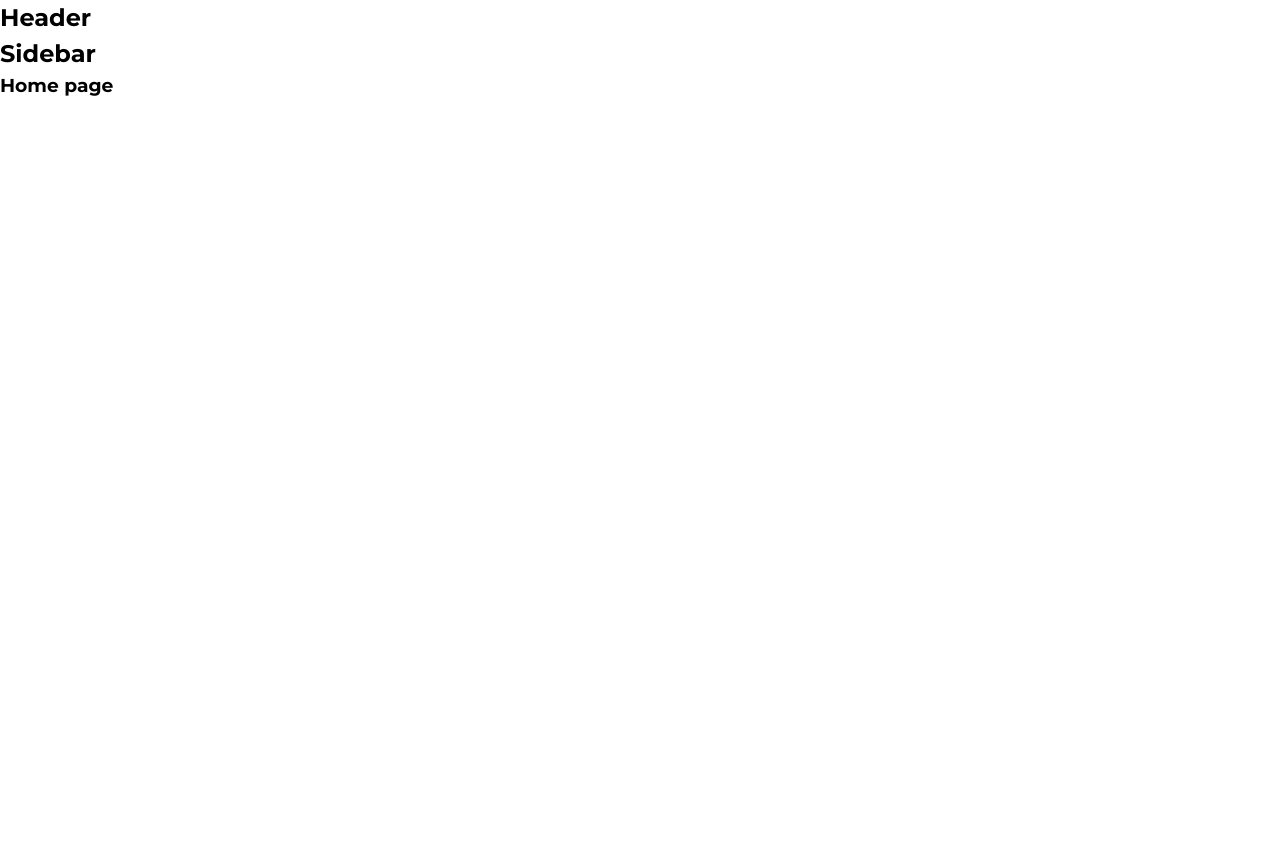
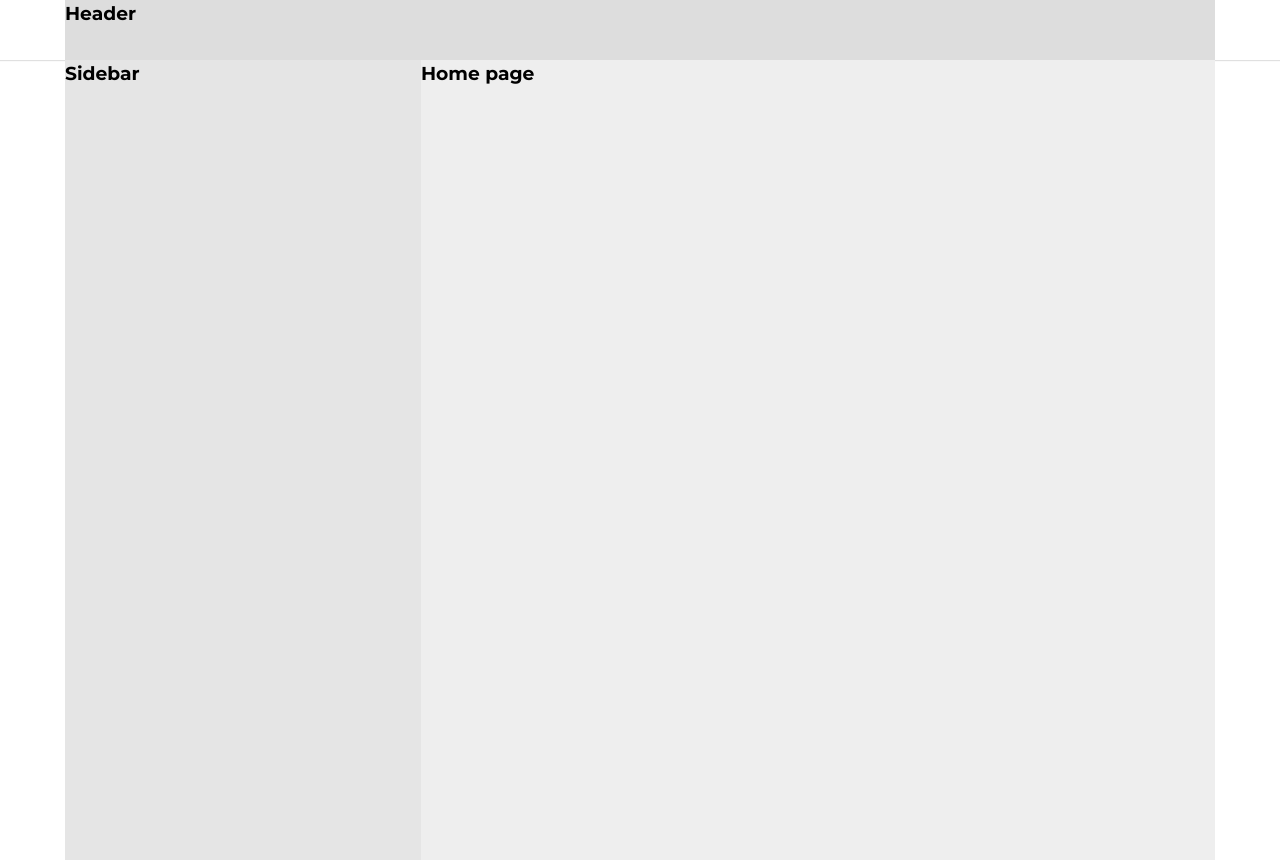
Before and after one commit to tranquocphongvn/toktok-ui, a React (Create React App) app: page / in a window 1280 px wide. Before the commit the page ends 800 px from the top, so only its background shows below. Built offline with nearby package versions, Linux system fonts and the light colour scheme.

Commit message:
DefaultLayout

```diff
--- a/package.json
+++ b/package.json
@@ -6,6 +6,7 @@
     "@testing-library/jest-dom": "^5.16.5",
     "@testing-library/react": "^13.4.0",
     "@testing-library/user-event": "^13.5.0",
+    "classnames": "^2.3.2",
     "normalize.css": "^8.0.1",
     "react": "^18.2.0",
     "react-dom": "^18.2.0",
--- /dev/null
+++ b/src/components/Layouts/DefaultLayout/DefaultLayout.module.scss
@@ -0,0 +1,18 @@
+.wrapper {
+    display: flex;
+    flex-direction: column;
+    align-items: center;
+}
+
+.container {
+    width: var(--default-layout-width, 1150px);
+    display: flex;
+    min-height: 800px;
+
+}
+
+.content {
+    flex: 1;
+    background-color: #eee;
+    min-height: 800px;
+}
--- /dev/null
+++ b/src/components/Layouts/DefaultLayout/Sidebar/Sidebar.module.scss
@@ -0,0 +1,5 @@
+.wrapper {
+    width: var(--default-layout-sidebar-width, 356px);
+    background-color: #e5e5e5;
+    min-height: 800px;
+}
--- a/src/components/Layouts/DefaultLayout/Sidebar/index.js
+++ b/src/components/Layouts/DefaultLayout/Sidebar/index.js
@@ -1,6 +1,14 @@
+import classNames from 'classnames/bind';
+
+import styles from './Sidebar.module.scss';
+
+const cx = classNames.bind(styles);
+
 function Sidebar() {
     return (
-        <h2>Sidebar</h2>
+        <aside className={cx('wrapper')}>
+            <h3>Sidebar</h3>
+        </aside>
     );
 }
 
--- a/src/components/Layouts/DefaultLayout/index.js
+++ b/src/components/Layouts/DefaultLayout/index.js
@@ -1,13 +1,18 @@
+import classNames from 'classnames/bind';
+
+import styles from './DefaultLayout.module.scss';
 import Header from "../components/Header";
 import Sidebar from "./Sidebar";
 
+const cx = classNames.bind(styles);
+
 function DefaultLayout({ children }) {
     return (
-        <div>
+        <div className={cx('wrapper')}>
             <Header />
-            <div className="container">
+            <div className={cx('container')}>
                 <Sidebar />
-                <div className="content">
+                <div className={cx('content')}>
                     { children }
                 </div>
             </div>
--- /dev/null
+++ b/src/components/Layouts/components/Header/Header.module.scss
@@ -0,0 +1,13 @@
+.wrapper {
+    height: var(--default-layout-header-height, 60px);
+    width: 100%;
+    box-shadow: 0px 1px 1px rgba(0, 0, 0, 0.12);
+    display: flex;
+    justify-content: center;
+}
+
+.inner {
+    height: 100%;
+    width: var(--default-layout-width, 1150px);
+    background-color: #ddd;
+}
--- a/src/components/Layouts/components/Header/index.js
+++ b/src/components/Layouts/components/Header/index.js
@@ -1,6 +1,17 @@
+import classNames from 'classnames/bind';
+
+import styles from './Header.module.scss';
+
+const cx = classNames.bind(styles);
+
 function Header() {
     return (
-        <h2>Header</h2>
+        <header className={cx('wrapper')}>
+            <div className={cx('inner')}>
+                <h3>Header</h3>
+                {/* logo, search box... */}
+            </div>
+        </header>
     );
 }
 
```
Also changed, not shown: 2 other files (tests, documents, lock files or other folders).
